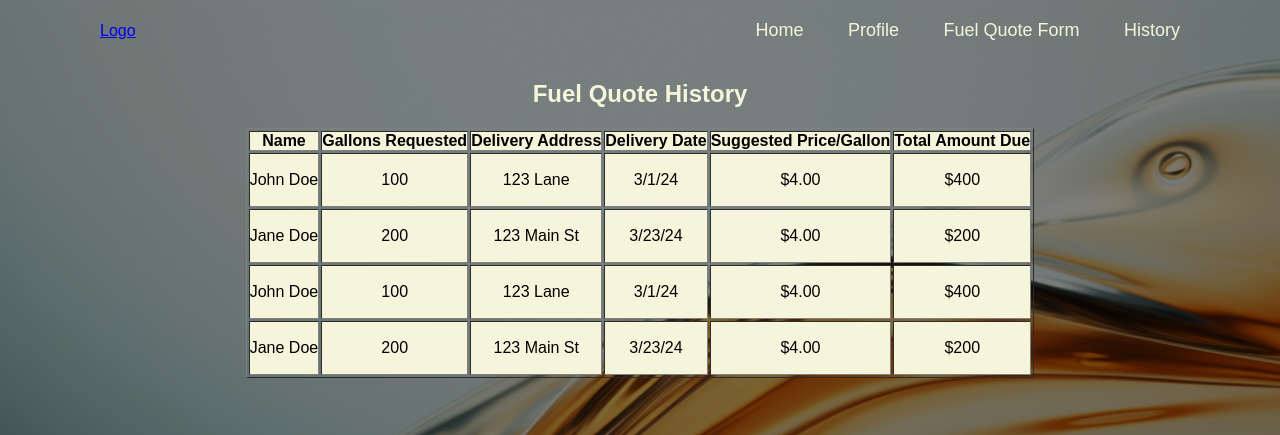
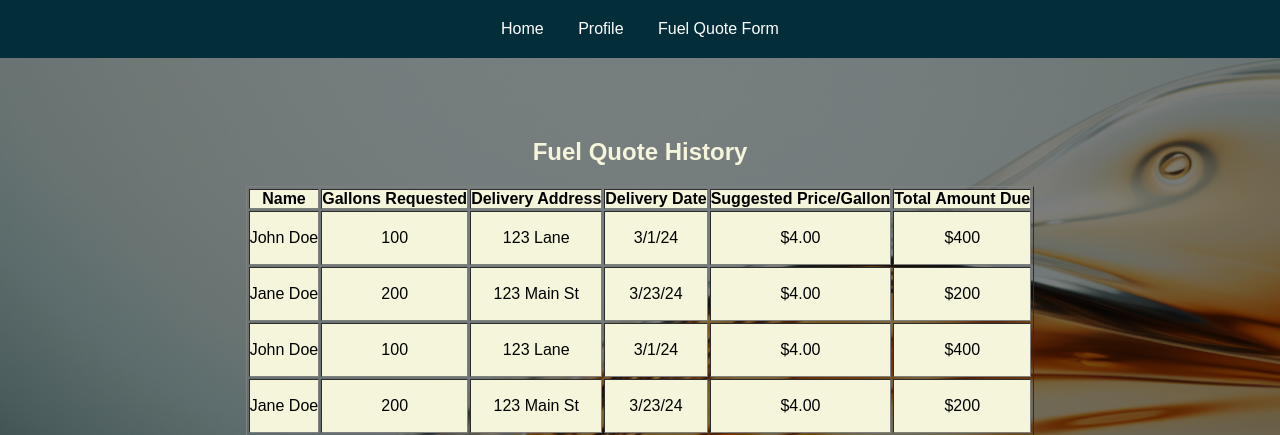
Before and after one commit to kkhambaty/fuel-quote-software, a PHP site: page /fuelQuoteHistory.html in a window 1280 px wide. Shown: the top 435 px of the page. Run offline with PHP 8.4, Linux system fonts and the light colour scheme.

Commit message:
changed nav bar on history page

```diff
--- a/fuelQuoteHistory.html
+++ b/fuelQuoteHistory.html
@@ -10,12 +10,10 @@
 
 <body>
     <header class="header">
-        <a href="#" class="logo"> Logo</a>
         <nav class="navbar">
             <a href="index.html">Home</a>
             <a href="profilePage.html">Profile</a>
             <a href="fuelQuoteForm.html">Fuel Quote Form</a>
-            <a href="fuelQuoteHistory.html">History</a>
         </nav>
     </header>
     <div id="fuelQuoteHistoryPage">
--- a/index.html
+++ b/index.html
@@ -49,7 +49,7 @@
   </div>
 
   <div id="registrationPage" style="display: none;">
-    <h2 class="register">Client Registration</h2>
+    <h2 class="register">Register</h2>
     <form id="registrationForm">
       <input type="text" id="regUsername" placeholder="Username" required>
       <input type="password" id="regPassword" placeholder="Password" required>
--- a/style.css
+++ b/style.css
@@ -37,7 +37,7 @@ body {
 }
 #loginForm input, #registrationForm input {
   width: 200px;
-  height: 35px;
+  height: 30px;
   outline: none;
   background: transparent;
   border-bottom: 1px solid #032d39;
@@ -97,40 +97,22 @@ td {
   color: beige;
 }
 
-.header {
-  position: fixed;
-  top: 0;
-  left: 0;
-  width: 100%;
-  padding: 20px 100px;
-  background: transparent;
-  display: flex;
-  justify-content: space-between;
-  align-items: center;
-  z-index: 100;
+.navbar {
+  background-color:#032d39;
+  padding: 10px 0;
+  text-align: center;
+}
 
+.navbar a {
+  color: #ffffff;
+  padding: 10px 15px;
+  text-decoration: none;
+  display: inline-block;
 }
-.navbar a{
-  position: relative;
-  font-size: 18px;
-  color: beige;
-  font-weight: 500;
-  text-decoration: none;
-  margin-left: 40px;
 
-}
-.navbar a::before {
-  content: '';
-  position: absolute;
-  top: 100%;
-  left: 0;
-  width: 0;
-  height: 2px;
-  background: beige;
-  transition: .3s;
-}
-.navbar a:hover::before {
-  width: 100%;
+.navbar a:hover {
+  background-color: #022029; /* Button hover color */
+  border-radius: 5px;
 }
 .content {
   width: 1200px;
```
